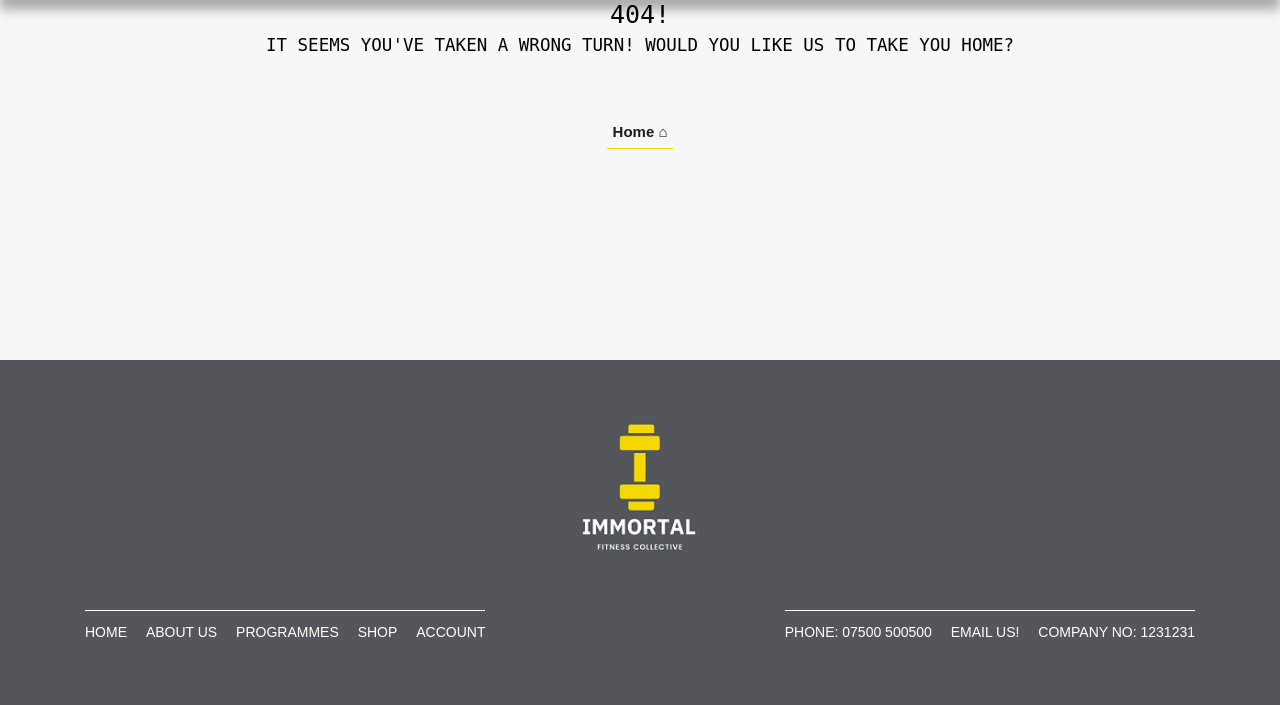
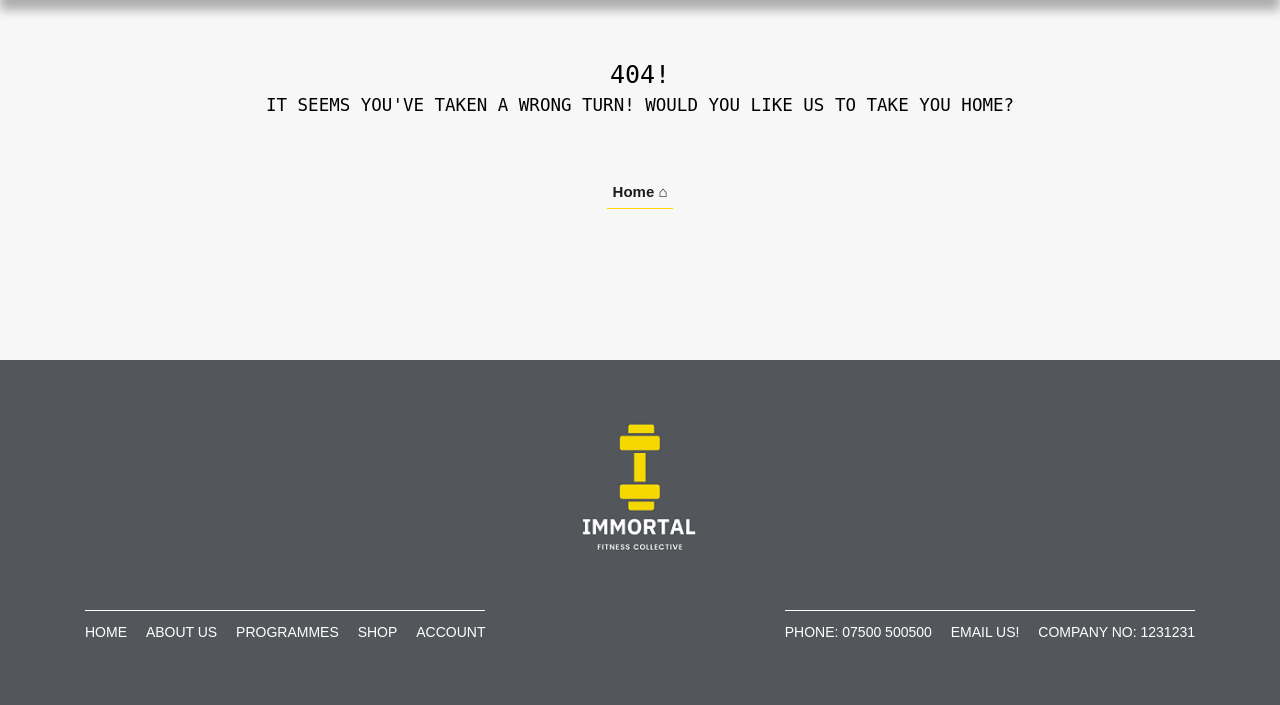
Before and after one commit to RussOakham/Immortal-Fitness-Collective, a Django app: template templates/404.html in a window 1280 px wide. Shown: the part 95-800 px from the top of the page. Run offline with Django 3.2, Linux system fonts and the light colour scheme; the template is opened without the code that fills it, so the values that code supplies are empty; parts of the project's set-up code (start-up, migrations or seed data) failed here and were passed over; some libraries are stand-ins or nearby versions.

Commit message:
Error pages - typo in class name

```diff
--- a/templates/404.html
+++ b/templates/404.html
@@ -16,7 +16,7 @@
 
 {% block content %}
 
-<section class="404-section top-margin-big">
+<section class="404-section margin-top-big">
     <div class="row">
         <div class="col-12 text-center justify-center">
             <h1 class="heading-primary font-black">404!</h1>
--- a/templates/500.html
+++ b/templates/500.html
@@ -16,7 +16,7 @@
 
 {% block content %}
 
-<section class="500-section top-margin-big">
+<section class="500-section margin-top-big">
     <div class="row">
         <div class="col-12 text-center justify-center">
             <h1 class="heading-primary font-black">500!</h1>
```
